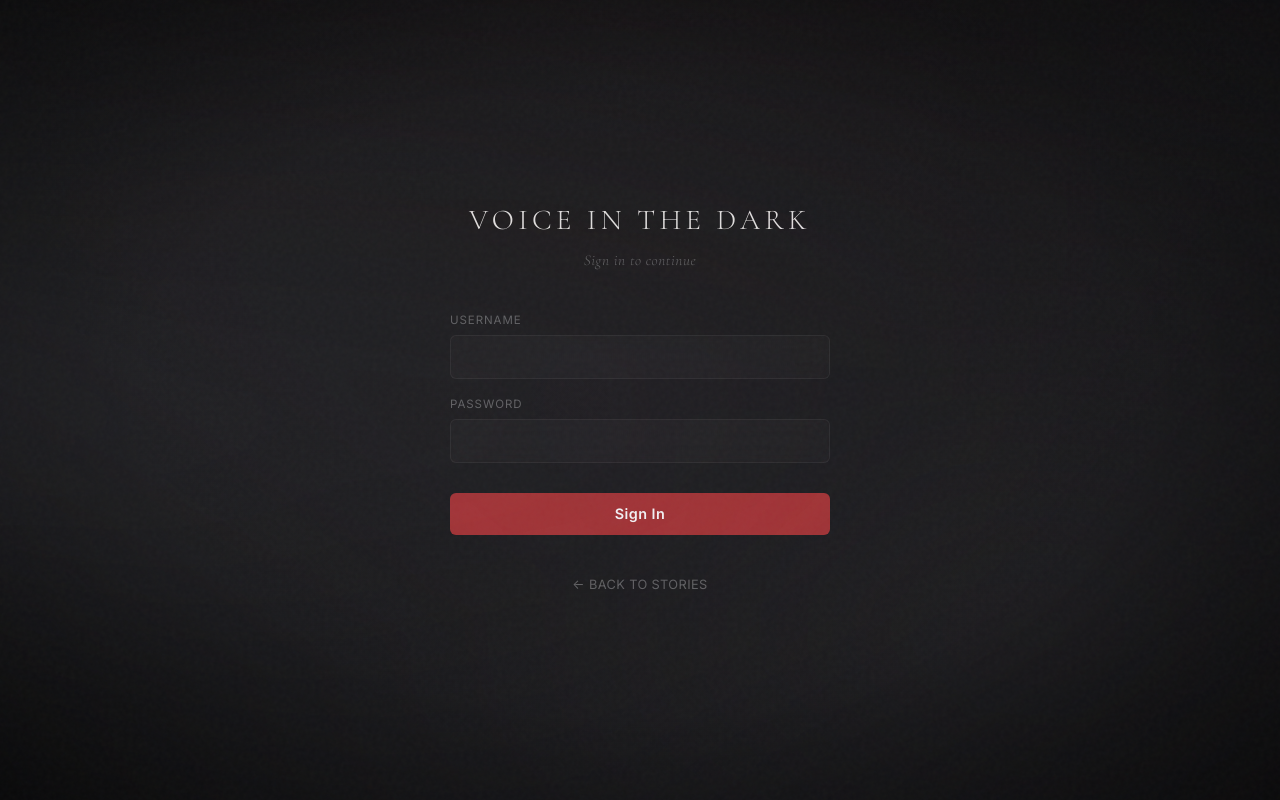
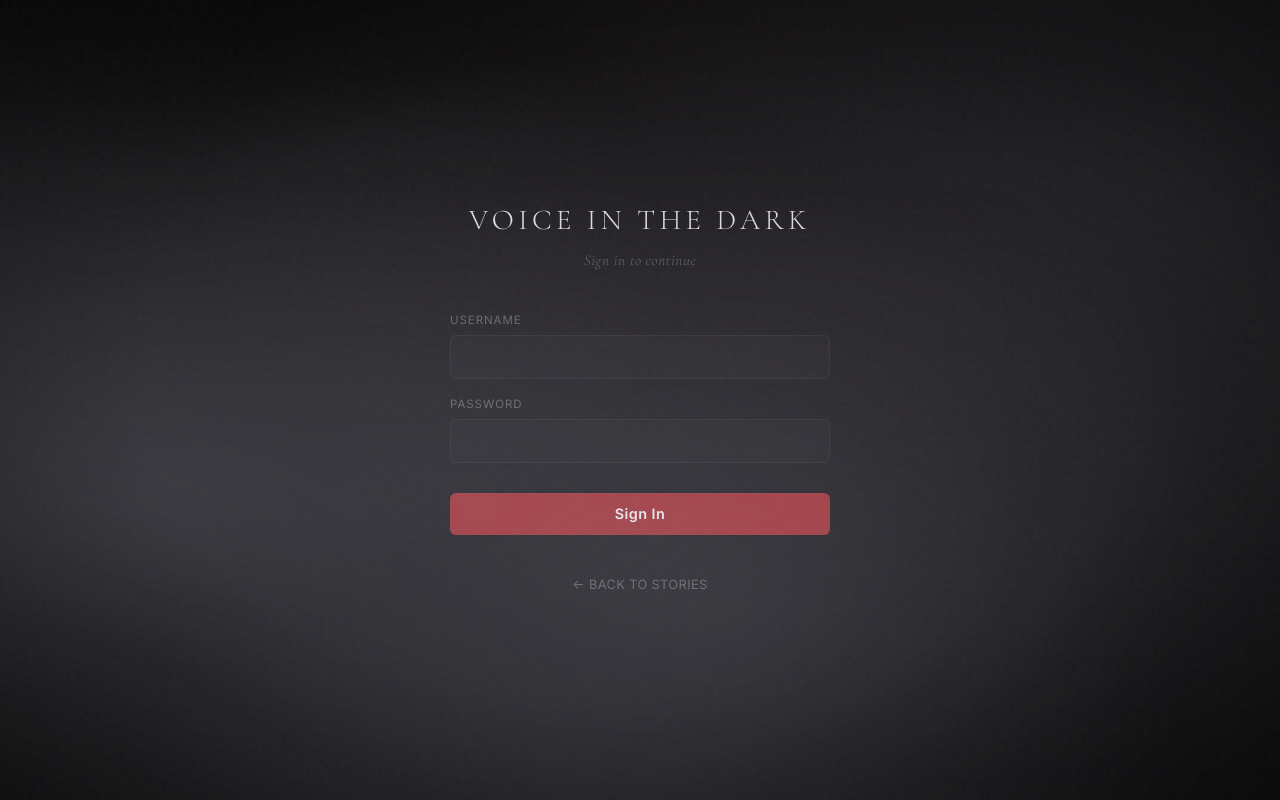
Before and after one commit to LukeHeffAI/Voice-To-The-Dark, a FastAPI app: page /login in a window 1280 px wide. Run offline with FastAPI, Linux system fonts and the light colour scheme.

Commit message:
Refine fog effect parameters for improved visual quality and animation fluidity

```diff
--- a/app/templates/base.html
+++ b/app/templates/base.html
@@ -96,51 +96,51 @@
         .fog::after {
             content: '';
             position: absolute;
-            inset: -50%;
-            width: 200%;
-            height: 200%;
-            filter: blur(50px);
+            inset: -25%;
+            width: 150%;
+            height: 150%;
+            filter: blur(28px);
             will-change: transform;
         }
         .fog::before {
             background:
-                radial-gradient(ellipse at 25% 50%, rgba(180,180,200,0.125) 0%, transparent 50%),
-                radial-gradient(ellipse at 75% 25%, rgba(160,155,175,0.085) 0%, transparent 45%),
-                radial-gradient(ellipse at 50% 85%, rgba(150,150,170,0.055) 0%, transparent 40%);
-            animation: fog-drift-1 7s linear infinite;
+                radial-gradient(ellipse at 25% 50%, rgba(190,188,210,0.22) 0%, transparent 50%),
+                radial-gradient(ellipse at 75% 25%, rgba(170,165,188,0.16) 0%, transparent 45%),
+                radial-gradient(ellipse at 50% 85%, rgba(160,158,180,0.11) 0%, transparent 40%);
+            animation: fog-drift-1 11s linear infinite;
         }
         .fog::after {
             background:
-                radial-gradient(ellipse at 65% 65%, rgba(170,165,185,0.10) 0%, transparent 55%),
-                radial-gradient(ellipse at 15% 35%, rgba(185,180,200,0.07) 0%, transparent 40%);
-            animation: fog-drift-2 11s linear infinite;
+                radial-gradient(ellipse at 65% 65%, rgba(175,170,195,0.18) 0%, transparent 55%),
+                radial-gradient(ellipse at 15% 35%, rgba(192,188,210,0.14) 0%, transparent 40%);
+            animation: fog-drift-2 17s linear infinite;
         }
         @keyframes fog-drift-1 {
             0%   { transform: translate(0, 0) scale(1) rotate(0deg); }
-            9%   { transform: translate(3vw, -2vh) scale(1.02) rotate(1.2deg); }
-            18%  { transform: translate(6vw, -4vh) scale(1.04) rotate(2.4deg); }
-            27%  { transform: translate(8vw, -5vh) scale(1.05) rotate(3deg); }
-            36%  { transform: translate(6vw, -2vh) scale(1.045) rotate(1.5deg); }
-            45%  { transform: translate(4vw, 1vh) scale(1.04) rotate(-0.5deg); }
-            55%  { transform: translate(2vw, 3vh) scale(1.03) rotate(-2deg); }
-            64%  { transform: translate(-1vw, 5vh) scale(1.025) rotate(0.5deg); }
-            73%  { transform: translate(-4vw, 7vh) scale(1.022) rotate(2.8deg); }
-            82%  { transform: translate(-5vw, 8vh) scale(1.02) rotate(4deg); }
-            91%  { transform: translate(-3vw, 4vh) scale(1.01) rotate(2deg); }
+            9%   { transform: translate(9vw, -6vh) scale(1.03) rotate(1.2deg); }
+            18%  { transform: translate(18vw, -12vh) scale(1.06) rotate(2.4deg); }
+            27%  { transform: translate(24vw, -15vh) scale(1.08) rotate(3deg); }
+            36%  { transform: translate(18vw, -6vh) scale(1.07) rotate(1.5deg); }
+            45%  { transform: translate(12vw, 3vh) scale(1.06) rotate(-0.5deg); }
+            55%  { transform: translate(6vw, 9vh) scale(1.05) rotate(-2deg); }
+            64%  { transform: translate(-3vw, 15vh) scale(1.04) rotate(0.5deg); }
+            73%  { transform: translate(-12vw, 21vh) scale(1.035) rotate(2.8deg); }
+            82%  { transform: translate(-15vw, 24vh) scale(1.03) rotate(4deg); }
+            91%  { transform: translate(-9vw, 12vh) scale(1.015) rotate(2deg); }
             100% { transform: translate(0, 0) scale(1) rotate(0deg); }
         }
         @keyframes fog-drift-2 {
             0%   { transform: translate(0, 0) scale(1.03) rotate(0deg); }
-            9%   { transform: translate(-3vw, 2vh) scale(1.005) rotate(-1.6deg); }
-            18%  { transform: translate(-6vw, 4vh) scale(0.98) rotate(-3.2deg); }
-            27%  { transform: translate(-8vw, 5vh) scale(0.97) rotate(-4deg); }
-            36%  { transform: translate(-6vw, 2.5vh) scale(0.98) rotate(-1.5deg); }
-            45%  { transform: translate(-4vw, 0vh) scale(0.995) rotate(1deg); }
-            55%  { transform: translate(-2vw, -3vh) scale(1.01) rotate(3deg); }
-            64%  { transform: translate(3vw, -3vh) scale(1.03) rotate(1deg); }
-            73%  { transform: translate(7vw, -3vh) scale(1.05) rotate(-1deg); }
-            82%  { transform: translate(10vw, -3vh) scale(1.06) rotate(-3deg); }
-            91%  { transform: translate(5vw, -1.5vh) scale(1.045) rotate(-1.5deg); }
+            9%   { transform: translate(-9vw, 6vh) scale(1.01) rotate(-1.6deg); }
+            18%  { transform: translate(-18vw, 12vh) scale(0.97) rotate(-3.2deg); }
+            27%  { transform: translate(-24vw, 15vh) scale(0.95) rotate(-4deg); }
+            36%  { transform: translate(-18vw, 7.5vh) scale(0.97) rotate(-1.5deg); }
+            45%  { transform: translate(-12vw, 0vh) scale(0.99) rotate(1deg); }
+            55%  { transform: translate(-6vw, -9vh) scale(1.02) rotate(3deg); }
+            64%  { transform: translate(9vw, -9vh) scale(1.05) rotate(1deg); }
+            73%  { transform: translate(21vw, -9vh) scale(1.08) rotate(-1deg); }
+            82%  { transform: translate(30vw, -9vh) scale(1.1) rotate(-3deg); }
+            91%  { transform: translate(15vw, -4.5vh) scale(1.07) rotate(-1.5deg); }
             100% { transform: translate(0, 0) scale(1.03) rotate(0deg); }
         }
         /* Settle — materialises on arrival */
```
